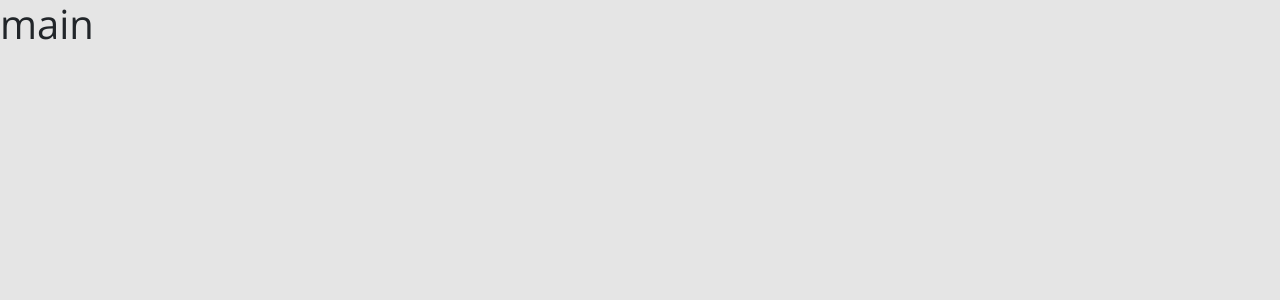
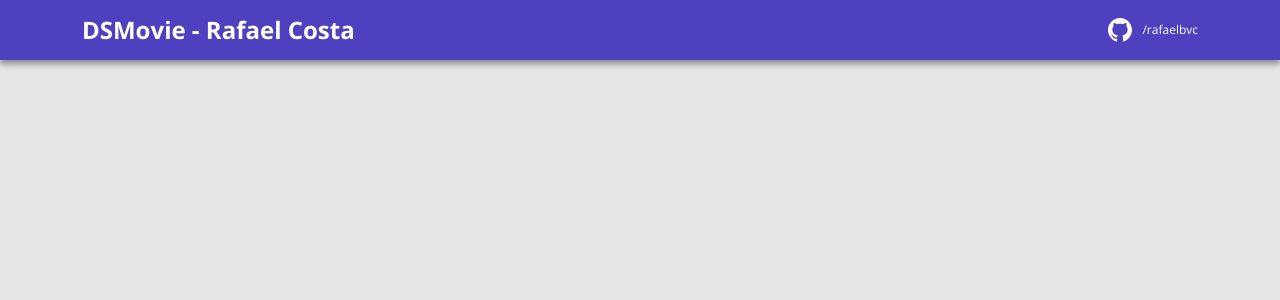
Before and after one commit to rafaelbvc/rafaelcostadsmovie, a React (Create React App) app in the folder dsmovieclient/: page / in a window 1280 px wide. Shown: the top 300 px of the page. Built offline with nearby package versions, Linux system fonts and the light colour scheme.

Commit message:
Push NavBar component

```diff
--- a/dsmovieclient/src/App.tsx
+++ b/dsmovieclient/src/App.tsx
@@ -1,6 +1,9 @@
+import Navbar from "./components/Navbar";
+
+
 function App() {
   return (
-    <h1>main</h1>
+    <Navbar />
   );
 }
 
--- /dev/null
+++ b/dsmovieclient/src/components/Navbar/index.tsx
@@ -0,0 +1,23 @@
+import { ReactComponent as GitHubIcon } from 'assets/img/githubICO.svg';
+import './styles.css';
+
+function Navbar() {
+
+    return (
+        <header>
+            <nav className="container">
+                <div className="dsmovie-nav-content">
+                    <h1>DSMovie - Rafael Costa</h1>
+                    <a href="https://github.com/rafaelbvc">
+                        <div className="dsmovie-contact-container">
+                            <GitHubIcon />
+                            <p className="dsmovie-contact-link">/rafaelbvc</p>
+                        </div>
+                    </a>
+                </div>
+            </nav>
+        </header>
+    )
+}
+
+export default Navbar;
--- /dev/null
+++ b/dsmovieclient/src/components/Navbar/styles.css
@@ -0,0 +1,30 @@
+header {
+    background-color: var(--color-primary);
+    box-shadow: var(--shadow-primary);
+    height: 60px;
+    display: flex;
+    align-items: center;
+}
+
+.dsmovie-nav-content {
+    display: flex;
+    justify-content: space-between;
+    align-items: center;
+    color: #fff;
+}
+
+.dsmovie-nav-content h1 {
+    margin: 0;
+    font-weight: 700;
+    font-size: 24px;
+}
+
+.dsmovie-contact-container {
+    display: flex;
+    align-items: center;
+}
+
+.dsmovie-contact-link {
+    margin: 0 0 0 10px;
+    font-size: 12px;
+}
--- a/dsmovieclient/src/index.css
+++ b/dsmovieclient/src/index.css
@@ -2,6 +2,7 @@
 
 :root {
   --color-primary: #4D41C0;
+  --shadow-primary: 0 4px 6px rgba(0, 0, 0, 0.4);
 }
 
 * {
--- a/dsmovieclient/tsconfig.json
+++ b/dsmovieclient/tsconfig.json
@@ -1,5 +1,6 @@
 {
   "compilerOptions": {
+    "baseUrl": "./src",
     "target": "es5",
     "lib": [
       "dom",
```
Also changed, not shown: dsmovieclient/src/assets/img/githubICO.svg (added).
